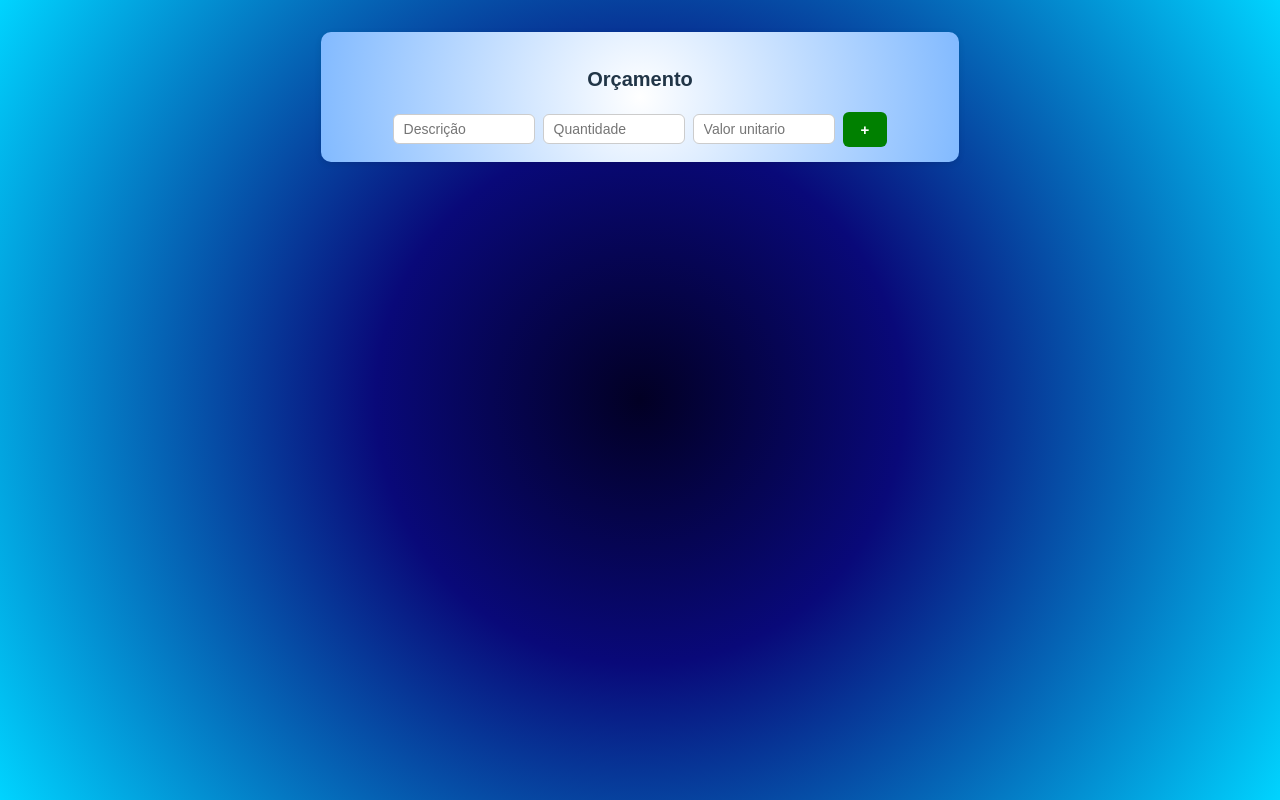
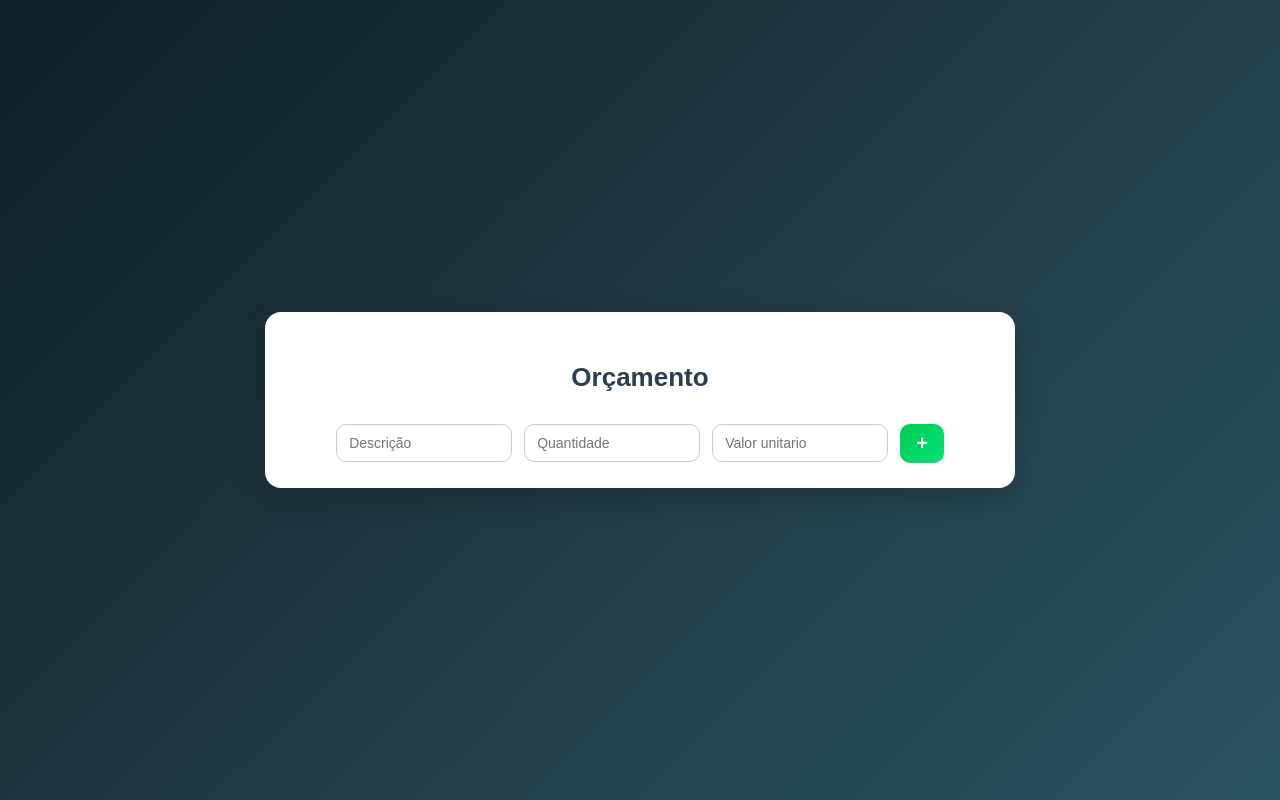
Before and after one commit to ruanbauerr/atvListaOr-amento, a React (Vite) app: page / in a window 1280 px wide. Built offline with nearby package versions, Linux system fonts and the light colour scheme.

Commit message:
Subindo versão local

```diff
--- a/src/App.css
+++ b/src/App.css
@@ -1,37 +1,3 @@
-#root {
-  max-width: 1280px;
-  margin: 0 auto;
-  padding: 2rem;
-  text-align: center;
-}
-
-.logo {
-  height: 6em;
-  padding: 1.5em;
-  will-change: filter;
-  transition: filter 300ms;
-}
-.logo:hover {
-  filter: drop-shadow(0 0 2em #646cffaa);
-}
-.logo.react:hover {
-  filter: drop-shadow(0 0 2em #61dafbaa);
-}
-
-@keyframes logo-spin {
-  from {
-    transform: rotate(0deg);
-  }
-  to {
-    transform: rotate(360deg);
-  }
-}
-
-@media (prefers-reduced-motion: no-preference) {
-  a:nth-of-type(2) .logo {
-    animation: logo-spin infinite 20s linear;
-  }
-}
 body {
   font-family: "Poppins", sans-serif;
   margin: 0;
@@ -39,97 +5,107 @@ body {
   min-height: 100vh;
   display: flex;
   justify-content: center;
-  align-items: flex-start;
+  align-items: center;
 
-
- background: #020024;
-background: radial-gradient(circle, rgba(2, 0, 36, 1) 0%, rgba(9, 9, 121, 1) 35%, rgba(0, 212, 255, 1) 100%);
+  background: linear-gradient(135deg, #0f2027, #203a43, #2c5364);
 }
 
-.card {
-  padding: 2em;
+/* Container principal */
+.itensAdicionais {
+  width: 100%;
+  max-width: 700px;
+  padding: 25px;
+  border-radius: 16px;
+
+  background: #ffffff;
+  box-shadow: 0 10px 30px rgba(0, 0, 0, 0.2);
+
+  display: flex;
+  flex-wrap: wrap;
+  gap: 12px;
+  justify-content: center;
 }
 
-.read-the-docs {
-  color: #888;
-}
-.input-descricao {
-  display: flex;
-  gap: 10px;
-}
-
-.itensAdicionais {
-  display: flex;
-  align-items: center;
-  justify-content: center;
-  gap: 8px;
-  padding: 15px;
-  border-radius: 10px;
-  background: #ffffff;
-  background: radial-gradient(
-    circle,
-    rgba(255, 255, 255, 1) 0%,
-    rgba(130, 186, 255, 1) 100%
-  );
-  box-shadow: 0px 2px 6px rgba(0, 0, 0, 0.1);
-  flex-wrap: wrap;
-}
-
+/* Título */
 .itensAdicionais h2 {
   width: 100%;
   text-align: center;
-  font-size: 20px;
-  font-weight: bold;
-  margin-bottom: 10px;
+  font-size: 26px;
+  margin-bottom: 15px;
+  color: #2c3e50;
 }
 
+/* Inputs */
 .itensAdicionais input {
-  padding: 6px 10px;
+  padding: 10px 12px;
   border: 1px solid #ccc;
-  border-radius: 6px;
+  border-radius: 10px;
   outline: none;
   font-size: 14px;
-  width: 120px;
+  width: 150px;
+  transition: 0.2s;
 }
 
 .itensAdicionais input:focus {
-  border-color: #007bff;
-  box-shadow: 0 0 3px rgba(0, 123, 255, 0.5);
-
+  border-color: #3498db;
+  box-shadow: 0 0 6px rgba(52, 152, 219, 0.4);
 }
 
+/* Botão adicionar */
 .add-btn {
-  background: green;
+  background: linear-gradient(135deg, #00c853, #00e676);
   color: white;
-  font-size: 15px;
+  font-size: 20px;
   font-weight: bold;
   border: none;
-  border-radius: 6px;
+  border-radius: 10px;
   cursor: pointer;
-  text-align: center;
+  padding: 8px 16px;
+  transition: 0.2s;
 }
+
+.add-btn:hover {
+  transform: scale(1.1);
+  box-shadow: 0 5px 15px rgba(0, 200, 83, 0.4);
+}
+
+/* Tabela */
 table {
   width: 100%;
   margin-top: 20px;
   border-collapse: collapse;
-  text-align: center;
+  overflow: hidden;
+  border-radius: 12px;
 }
 
+/* Cabeçalho */
 thead {
-  background:  rgb(90, 164, 255) 100%
+  background: linear-gradient(135deg, #3498db, #2980b9);
+  color: white;
 }
 
-th,
-td {
-  border: 1px solid #ddd;
-  padding: 10px;
+th {
+  padding: 12px;
+  font-weight: 600;
 }
 
+/* Linhas */
+td {
+  padding: 10px;
+  border-bottom: 1px solid #eee;
+}
+
+/* Efeito hover */
+tbody tr:hover {
+  background: #f5faff;
+}
+
+/* Botão deletar */
 .delete-btn {
-  background: red;
+  background: #e74c3c;
   border: none;
   color: white;
-  padding: 6px 10px;
+  padding: 6px 12px;
   border-radius: 8px;
   cursor: pointer;
   font-size: 14px;
@@ -137,16 +113,19 @@ td {
 }
 
 .delete-btn:hover {
-  background: darkred;
-  color: white;
+  background: #c0392b;
+  transform: scale(1.05);
 }
 
+/* Total geral */
 .total-geral {
+  width: 100%;
   margin-top: 20px;
-  padding: 12px;
-  background: #d4edda;
+  padding: 15px;
+  background: linear-gradient(135deg, #d4edda, #c3e6cb);
   color: #155724;
   font-weight: bold;
   text-align: right;
-  border-radius: 8px;
+  border-radius: 10px;
+  font-size: 18px;
 }
--- a/src/App.jsx
+++ b/src/App.jsx
@@ -54,6 +54,7 @@ function App() {
             onChange={(e) => setQuantidade(e.target.value)}
           />
         </div>
+
         <div className="input-valorUnitario">
           <input
             type="number"
```
